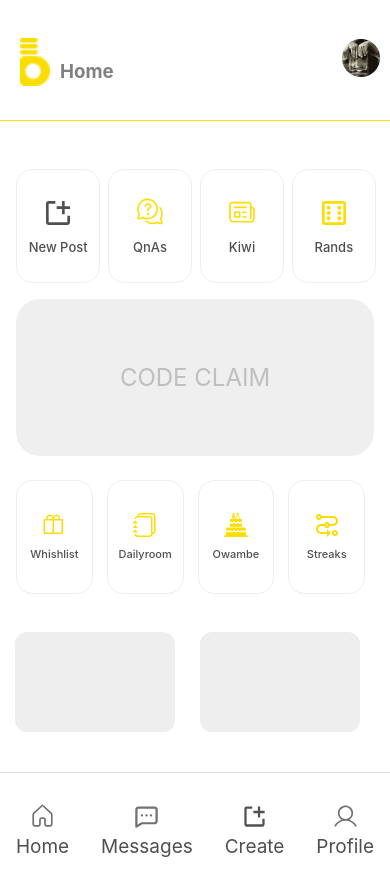
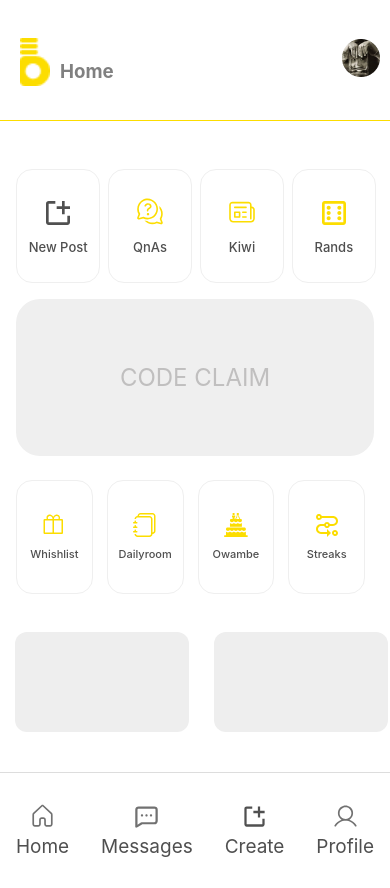
Before and after one commit to Ehapa-B/Home, a React (Create React App) app: page / in a window 390 px wide. Built offline with nearby package versions, Linux system fonts and the light colour scheme.

Commit message:
edited the box section

```diff
--- a/src/app/Components/Box/Box.css
+++ b/src/app/Components/Box/Box.css
@@ -46,14 +46,14 @@
 @media (max-width: 500px) {
   .box-sections,
   .box-sectioned {
-      padding: 50px 85px;
+      padding: 50px 89px;
   }
 }
 
 @media (max-width: 425px) {
   .box-sections,
   .box-sectioned {
-      padding: 50px 80px;
+      padding: 50px 87px;
   }
 }
 
```
